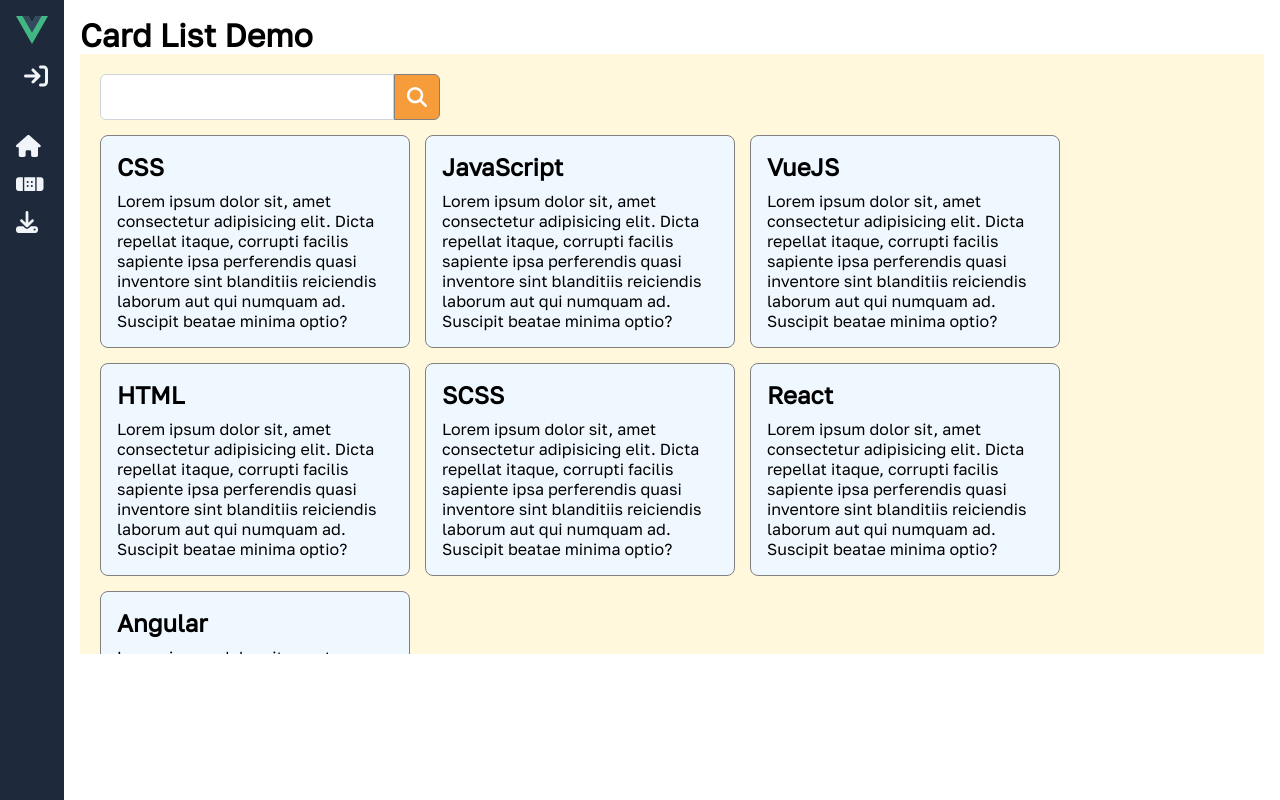
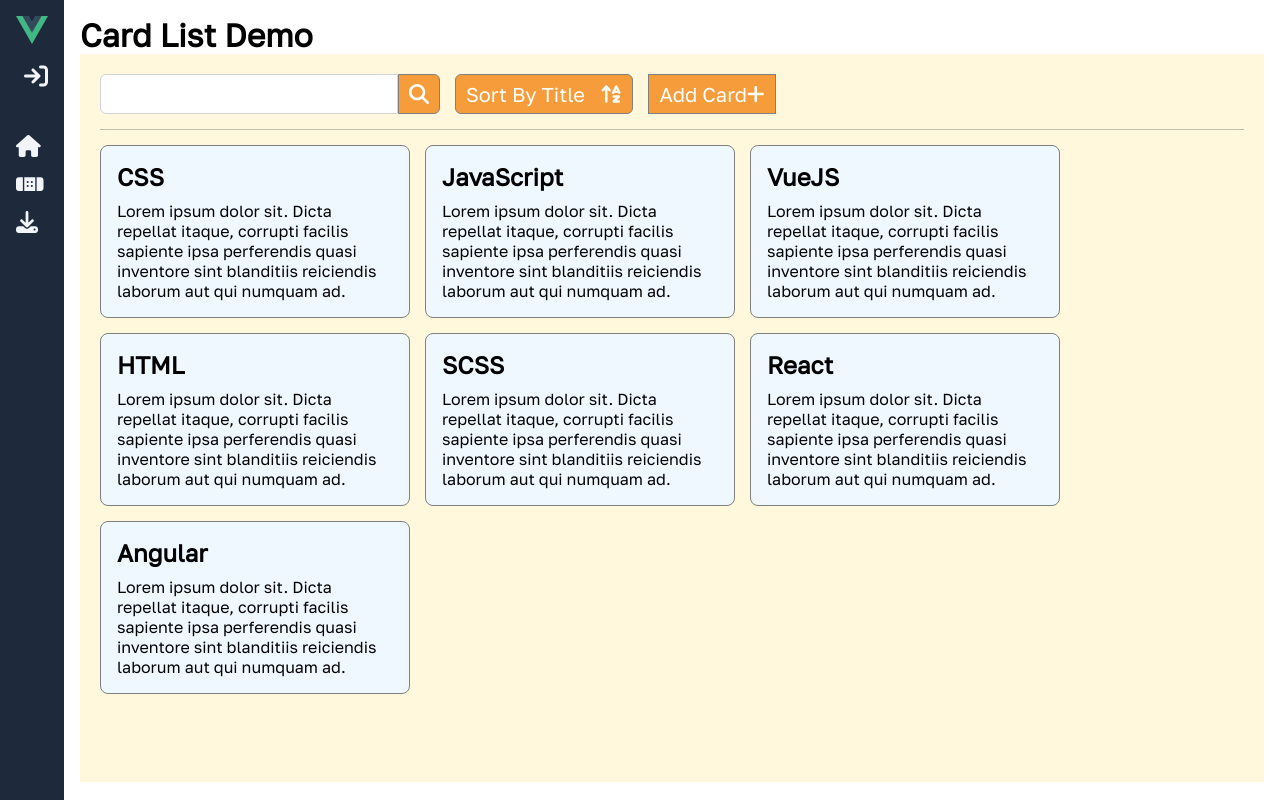
Before and after one commit to arsendemirci/vue-component-library, a Vue app: page /card-list in a window 1280 px wide. Built offline with nearby package versions, Linux system fonts and the light colour scheme.

Commit message:
added sort and search functionality

```diff
--- a/package.json
+++ b/package.json
@@ -13,6 +13,7 @@
     "@fortawesome/free-regular-svg-icons": "^6.4.0",
     "@fortawesome/free-solid-svg-icons": "^6.4.0",
     "@fortawesome/vue-fontawesome": "^3.0.3",
+    "gsap": "^3.12.1",
     "pinia": "^2.0.32",
     "vue": "^3.2.47",
     "vue-router": "^4.1.6"
--- a/src/views/card-list/card-list.vue
+++ b/src/views/card-list/card-list.vue
@@ -2,15 +2,32 @@
     <div>
         <h1>Card List Demo</h1>
         <div class="main-container">
-            <div class="search">
-                <input type="text" />
-                <button type="button" class="ripple">
-                    <fa icon="fa-solid fa-magnifying-glass" />
-                </button>
+            <div class="toolbar">
+                <div class="search">
+                    <input type="text" v-model="query" />
+                    <button type="button" class="button ripple">
+                        <fa icon="fa-solid fa-magnifying-glass" />
+                    </button>
+                </div>
+                <div class="sort">
+                    <button type="button" class="button ripple" @click="sortList">
+                        <label>Sort By Title</label>
+                        <fa v-if="sort" icon="fa-solid fa-arrow-down-a-z" />
+                        <fa v-else icon="fa-solid fa-arrow-up-a-z" />
+                    </button>
+                </div>
+                <div class="add">
+                    <button type="button" class="button ripple" @click="createCard">
+                        <label>Add Card</label>
+                        <fa icon="fa-solid fa-plus" />
+                    </button>
+                </div>
             </div>
 
-            <ol class="card-list">
-                <li v-for="(c, index) in cards" :style="{ 'z-index': cards.length - index }">
+            <TransitionGroup class="card-list" tag="ol" name="slide-in" :style="{ '--total': list.length }">
+
+                <li v-for="(c, index) in list" :style="{ 'z-index': list.length - index, '--i': index }" :key="index + '_i'"
+                    :data-index="index">
                     <div class="card-container" @mouseenter="fnAnim($event, true)" @mouseleave="fnAnim($event, false)">
                         <!-- <div class="card-wrap card-alt">
                 <div class="card card-alt">
@@ -32,23 +49,37 @@
                         </div>
                     </div>
                 </li>
-            </ol>
+            </TransitionGroup>
         </div>
     </div>
 </template>
 
 <script>
-import { ref } from 'vue'
+import { ref, computed } from 'vue'
 export default {
     setup() {
-        const cards = ref([{ title: "CSS", text: "Lorem ipsum dolor sit, amet consectetur adipisicing elit. Dicta repellat itaque, corrupti facilis sapiente ipsa perferendis quasi inventore sint blanditiis reiciendis laborum aut qui numquam ad. Suscipit beatae minima optio?" },
-        { title: "JavaScript", text: "Lorem ipsum dolor sit, amet consectetur adipisicing elit. Dicta repellat itaque, corrupti facilis sapiente ipsa perferendis quasi inventore sint blanditiis reiciendis laborum aut qui numquam ad. Suscipit beatae minima optio?" },
-        { title: "VueJS", text: "Lorem ipsum dolor sit, amet consectetur adipisicing elit. Dicta repellat itaque, corrupti facilis sapiente ipsa perferendis quasi inventore sint blanditiis reiciendis laborum aut qui numquam ad. Suscipit beatae minima optio?" },
-        { title: "HTML", text: "Lorem ipsum dolor sit, amet consectetur adipisicing elit. Dicta repellat itaque, corrupti facilis sapiente ipsa perferendis quasi inventore sint blanditiis reiciendis laborum aut qui numquam ad. Suscipit beatae minima optio?" },
-        { title: "SCSS", text: "Lorem ipsum dolor sit, amet consectetur adipisicing elit. Dicta repellat itaque, corrupti facilis sapiente ipsa perferendis quasi inventore sint blanditiis reiciendis laborum aut qui numquam ad. Suscipit beatae minima optio?" },
-        { title: "React", text: "Lorem ipsum dolor sit, amet consectetur adipisicing elit. Dicta repellat itaque, corrupti facilis sapiente ipsa perferendis quasi inventore sint blanditiis reiciendis laborum aut qui numquam ad. Suscipit beatae minima optio?" },
-        { title: "Angular", text: "Lorem ipsum dolor sit, amet consectetur adipisicing elit. Dicta repellat itaque, corrupti facilis sapiente ipsa perferendis quasi inventore sint blanditiis reiciendis laborum aut qui numquam ad. Suscipit beatae minima optio?" }
-        ])
+        const titles = ['Carbon', 'Darwin', 'Curl', 'Epigram', 'JAVA', 'Kotlin', 'BASIC', 'Erlang', 'Delphi', 'Ruby', 'Pascal', 'Python', 'MATLAB', 'COBOL', 'JADE', 'UNITY', 'RAPID', 'PEARL', 'Fortran', 'TypeScript']
+        const list = ref([{ title: "CSS", text: "Lorem ipsum dolor sit. Dicta repellat itaque, corrupti facilis sapiente ipsa perferendis quasi inventore sint blanditiis reiciendis laborum aut qui numquam ad." },
+        { title: "JavaScript", text: "Lorem ipsum dolor sit. Dicta repellat itaque, corrupti facilis sapiente ipsa perferendis quasi inventore sint blanditiis reiciendis laborum aut qui numquam ad." },
+        { title: "VueJS", text: "Lorem ipsum dolor sit. Dicta repellat itaque, corrupti facilis sapiente ipsa perferendis quasi inventore sint blanditiis reiciendis laborum aut qui numquam ad." },
+        { title: "HTML", text: "Lorem ipsum dolor sit. Dicta repellat itaque, corrupti facilis sapiente ipsa perferendis quasi inventore sint blanditiis reiciendis laborum aut qui numquam ad." },
+        { title: "SCSS", text: "Lorem ipsum dolor sit. Dicta repellat itaque, corrupti facilis sapiente ipsa perferendis quasi inventore sint blanditiis reiciendis laborum aut qui numquam ad." },
+        { title: "React", text: "Lorem ipsum dolor sit. Dicta repellat itaque, corrupti facilis sapiente ipsa perferendis quasi inventore sint blanditiis reiciendis laborum aut qui numquam ad." },
+        { title: "Angular", text: "Lorem ipsum dolor sit. Dicta repellat itaque, corrupti facilis sapiente ipsa perferendis quasi inventore sint blanditiis reiciendis laborum aut qui numquam ad." }
+        ]);
+        const query = ref('')
+        const sort = ref(false)
+
+        // const computedList = computed(() => {
+        //     console.log('computed triggered');
+        //     return list.value.filter((item) => item.title.toLowerCase().includes(query.value)).sort((a, b) => {
+        //         if (a.title > b.title)
+        //             return sort.value ? -1 : 1
+        //         else if (a.title < b.title) {
+        //             return sort.value ? 1 : -1
+        //         }
+        //     })
+        // })
 
         function fnAnim(el, isEnter) {
             console.log(el.target, isEnter);
@@ -62,55 +93,102 @@
                 console.log(frStart);
             });
         }
-        return { cards, fnAnim }
+        function sortList() {
+            console.log('sort list')
+            this.sort = !this.sort;
+        }
+        function createCard() {
+            this.list.push({ title: titles[Math.floor(Math.random() * titles.length)], text: "Lorem ipsum dolor sit. Dicta repellat itaque, corrupti facilis sapiente ipsa perferendis quasi inventore sint blanditiis reiciendis laborum aut qui numquam ad." })
+        }
+        // function onBeforeEnter(el) {
+        //     el.style.opacity = 0;
+        //     el.style.transform = scale(0.5, 0.5);
+        // }
+
+        // function onEnter(el, done) {
+        //     gsap.to(el, {
+        //         opacity: 1,
+        //         transform: scale(1, 1),
+        //         delay: el.dataset.index * 0.15,
+        //         onComplete: done
+        //     })
+        // }
+
+        // function onLeave(el, done) {
+        //     gsap.to(el, {
+        //         opacity: 0,
+        //         delay: el.dataset.index * 0.15,
+        //         transform: scale(0.5, 0.5),
+        //         onComplete: done
+        //     })
+        // }
+        return { list, fnAnim, query, sort, sortList, createCard }
     }
 }
 </script>
 
 <style lang="scss" scoped>
+input,
+button {
+    padding-left: 10px;
+    padding-right: 10px;
+    height: 40px;
+}
+
+.button {
+
+    font-size: 20px;
+    display: flex;
+    align-items: center;
+    justify-content: center;
+
+
+    cursor: pointer;
+    color: white;
+    background-color: #f69c3b;
+    border: solid 1px gray;
+
+    &:hover {
+        background-color: #d57917;
+    }
+}
+
 .main-container {
     background-color: cornsilk;
     padding: 20px;
-    height: calc(100vh - 200px);
+    height: calc(100vh - 72px);
     overflow: auto;
+
+    .toolbar {
+        display: flex;
+        align-items: center;
+        gap: 15px;
+        margin-bottom: 15px;
+        padding-bottom: 15px;
+        border-bottom: 1px solid rgba(128, 128, 128, 0.493);
+
+    }
 
     .search {
         width: 340px;
         display: flex;
         align-items: center;
-        margin-bottom: 15px;
 
         button {
-            font-size: 20px;
-            display: flex;
-            align-items: center;
-            justify-content: center;
-            height: 100%;
-            padding: 12px;
-            border: solid 1px gray;
             border-top-right-radius: 6px;
             border-bottom-right-radius: 6px;
-            cursor: pointer;
-            color: white;
-            background-color: #f69c3b;
-
-            &:hover {
-                background-color: #d57917;
-            }
         }
 
         input {
             width: 310px;
             border-radius: 0;
-            padding: 5px;
             border: solid 1px gray;
             transition: all .2s ease;
             border-top-left-radius: 6px;
             border-bottom-left-radius: 6px;
-            font-size: 1rem;
+
             color: #495057;
             background: #ffffff;
-            padding: 0.75rem 0.75rem;
             border: 1px solid #ced4da;
             transition: background-color 0.2s, color 0.2s, border-color 0.2s, box-shadow 0.2s;
             appearance: none;
@@ -130,6 +208,16 @@
         }
 
 
+    }
+
+    .sort {
+        button {
+            border-radius: 6px;
+            display: flex;
+            justify-content: center;
+            align-items: center;
+            gap: 15px;
+        }
     }
 
     .card-list {
@@ -216,7 +304,36 @@
     }
 }
 
+.slide-in {
 
+    &-move {
+        transition: opacity .4s linear, transform .4s cubic-bezier(.5, 0, .7, .4);
+    }
+
+    &-leave-active {
+        transition: opacity .4s linear, transform .4s cubic-bezier(.5, 0, .7, .4); //cubic-bezier(.7,0,.7,1);
+        transition-delay: calc(0.15s * (var(--total) - var(--i)));
+    }
+
+    &-enter-active {
+        transition: opacity .5s linear, transform .5s cubic-bezier(.2, .5, .1, 1);
+        transition-delay: calc(0.15s * var(--i));
+    }
+
+    &-enter-from,
+    &-leave-to {
+        opacity: 0;
+    }
+
+    &-enter-from {
+        transform: translateX(-1em);
+    }
+
+    &-leave-to {
+        transform: translateX(1em);
+    }
+
+}
 
 
 
```
Also changed, not shown: 1 other file (tests, documents, lock files or other folders).
